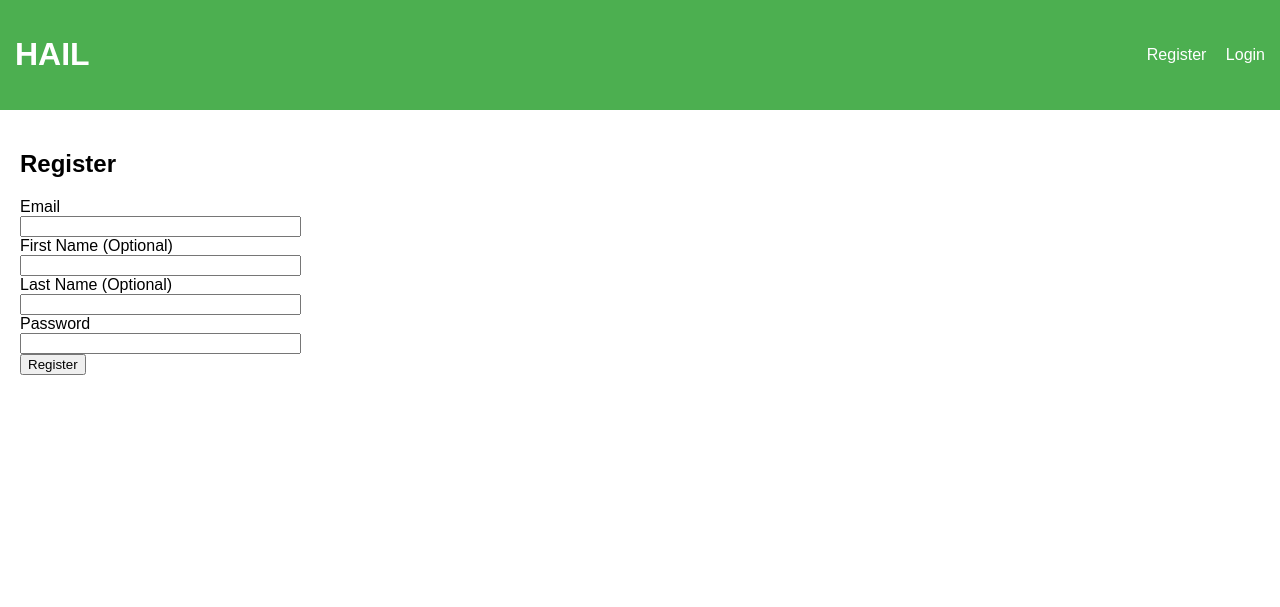
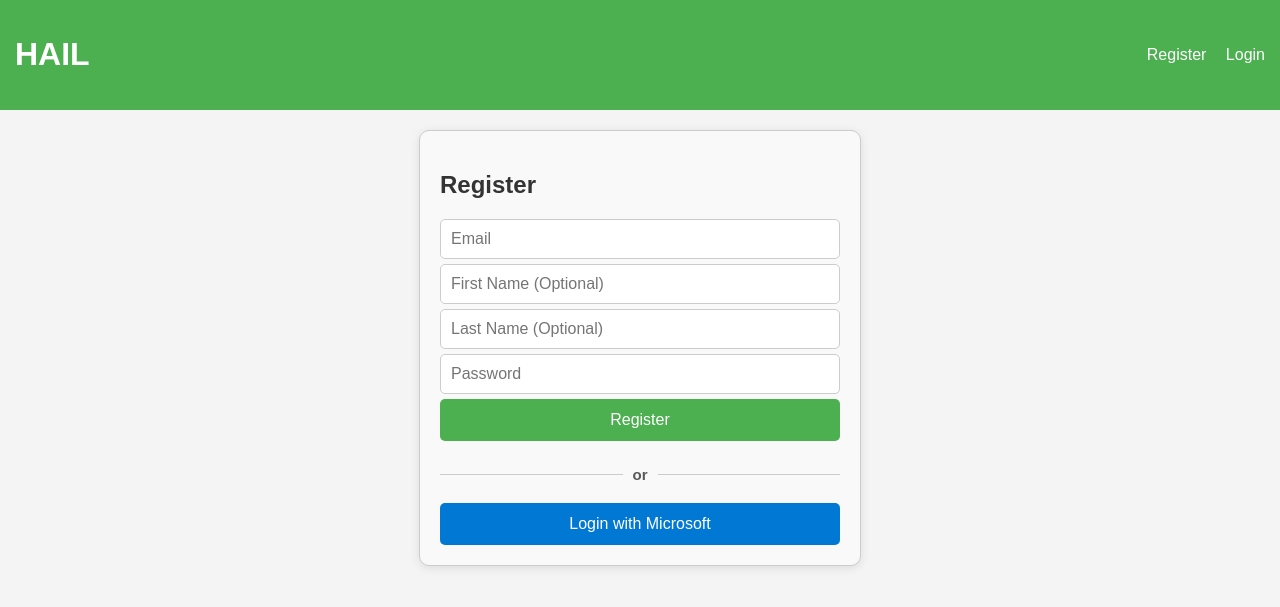
Before and after one commit to cybertron-syed/Hail_App, a Flask app: page /register in a window 1280 px wide. Shown: the top 607 px of the page. Run offline with Flask 3, Linux system fonts and the light colour scheme.

Commit message:
except sso

```diff
--- a/app.py
+++ b/app.py
@@ -1,6 +1,7 @@
 from flask import Flask, render_template, redirect, url_for, request, session, flash
 import boto3
 from botocore.exceptions import ClientError
+import msal
 import os
 from itsdangerous import URLSafeTimedSerializer
 from flask_wtf import FlaskForm
@@ -22,11 +23,12 @@ class RegistrationForm(FlaskForm):
     first_name = StringField('First Name (Optional)')
     last_name = StringField('Last Name (Optional)')
     password = PasswordField('Password', validators=[
-        InputRequired(),
-        Length(min=8, message='Password must be at least 8 characters long.'),
-        Regexp('^(?=.*[A-Za-z])(?=.*\d)[A-Za-z\d]{8,}$',
-               message='Password must contain letters and numbers.')
-    ])
+    InputRequired(),
+    Length(min=8, message='Password must be at least 8 characters long.'),
+    Regexp(r'^(?=.*[A-Za-z])(?=.*\d)', message='Password must contain at least one letter and one number.')
+])
+
+
     submit = SubmitField('Register')
 
 class LoginForm(FlaskForm):
@@ -38,6 +40,16 @@ class VerificationForm(FlaskForm):
     email = StringField('Email', validators=[InputRequired(), Email()])
     code = StringField('Verification Code', validators=[InputRequired()])
     submit = SubmitField('Verify')
+
+def _build_msal_app(cache=None):
+    return msal.ConfidentialClientApplication(
+        MICROSOFT_CLIENT_ID, authority=MICROSOFT_AUTHORITY,
+        client_credential=MICROSOFT_CLIENT_SECRET, token_cache=cache)
+
+def _build_auth_url():
+    msal_app = _build_msal_app()
+    return msal_app.get_authorization_request_url(
+        MICROSOFT_SCOPES, redirect_uri=MICROSOFT_REDIRECT_URI)
 
 @app.route('/')
 def home():
@@ -71,8 +83,8 @@ def send_welcome_email(email):
     subject = "Hi, welcome to HAIL"
     body_text = "Welcome to HAIL! Please verify your email."
     try:
-        response = ses_client.send_email(
-            Source='mailtohshaarikh@gmail.com',
+        response = ses.send_email(
+            Source='mailtoshaarikh@gmail.com',
             Destination={'ToAddresses': [email]},
             Message={
                 'Subject': {'Data': subject},
@@ -80,7 +92,9 @@ def send_welcome_email(email):
             }
         )
     except ClientError as e:
-        print(f"Failed to send email: {e.response['Error']['Message']}")
+        error_message = e.response['Error']['Message']
+        flash(f"Failed to send email: {error_message}", 'danger')
+        print(f"Failed to send email: {error_message}")
 
 @app.route('/verify', methods=['GET', 'POST'])
 def verify():
@@ -118,6 +132,27 @@ def login():
             flash(e.response['Error']['Message'], 'danger')
     return render_template('login.html', form=form)
 
+@app.route('/login/microsoft')
+def login_microsoft():
+    auth_url = _build_auth_url()
+    return redirect(auth_url)
+
+@app.route('/login/microsoft/authorized')
+def authorized_microsoft():
+    if 'code' in request.args:
+        msal_app = _build_msal_app()
+        token_response = msal_app.acquire_token_by_authorization_code(
+            request.args['code'], scopes=MICROSOFT_SCOPES, redirect_uri=MICROSOFT_REDIRECT_URI)
+
+        if 'access_token' in token_response:
+            session['user'] = token_response.get('id_token_claims')
+            flash('Logged in successfully with Microsoft!', 'success')
+            return redirect(url_for('welcome'))
+        else:
+            flash('Microsoft login failed. Please try again.', 'danger')
+            return redirect(url_for('login'))
+    return redirect(url_for('login'))
+
 @app.route('/welcome')
 def welcome():
     if 'user' in session:
--- a/requirements.txt
+++ b/requirements.txt
@@ -1 +1,4 @@
 flask
+msal
+boto3
+flask-wtf
--- a/static/styles.css
+++ b/static/styles.css
@@ -1,7 +1,9 @@
 body {
     font-family: Arial, sans-serif;
+    background-color: #f4f4f4;
     margin: 0;
     padding: 0;
+    color: #333;
 }
 
 header {
@@ -19,8 +21,61 @@ nav a {
     text-decoration: none;
 }
 
+nav a:hover {
+    text-decoration: underline;
+}
+
 main {
     padding: 20px;
+}
+
+.form-container {
+    background-color: white;
+    padding: 30px;
+    border-radius: 8px;
+    box-shadow: 0 2px 10px rgba(0, 0, 0, 0.1);
+    max-width: 400px;
+    margin: 40px auto;
+}
+
+.form-box h2 {
+    margin-bottom: 20px;
+    text-align: center;
+    color: #333;
+}
+
+.form-group {
+    margin-bottom: 20px;
+}
+
+.form-input {
+    width: 100%;
+    padding: 10px;
+    font-size: 16px;
+    border: 1px solid #ccc;
+    border-radius: 5px;
+    box-sizing: border-box;
+}
+
+.form-input:focus {
+    border-color: #4CAF50;
+    outline: none;
+}
+
+.form-button {
+    width: 100%;
+    padding: 12px;
+    background-color: #4CAF50;
+    color: white;
+    border: none;
+    border-radius: 5px;
+    font-size: 16px;
+    cursor: pointer;
+    transition: background-color 0.3s ease;
+}
+
+.form-button:hover {
+    background-color: #45a049;
 }
 
 .flash {
@@ -43,3 +98,90 @@ main {
     background-color: #fff3cd;
     color: #856404;
 }
+
+.form-container {
+    max-width: 400px;
+    margin: 0 auto;
+    padding: 20px;
+    border: 1px solid #ccc;
+    border-radius: 10px;
+    background-color: #f9f9f9;
+}
+
+.form-box {
+    display: flex;
+    flex-direction: column;
+}
+
+.form-group {
+    margin-bottom: 5px;
+}
+
+.form-group label {
+    font-weight: bold;
+}
+
+.form-input {
+    padding: 10px;
+    width: 100%;
+    font-size: 16px;
+    border: 1px solid #ccc;
+    border-radius: 5px;
+}
+
+.form-button {
+    padding: 12px;
+    background-color: #4CAF50;
+    color: white;
+    border: none;
+    border-radius: 5px;
+    font-size: 16px;
+    cursor: pointer;
+}
+
+.form-button:hover {
+    background-color: #45a049;
+}
+
+.sso-button {
+    display: block;
+    background-color: #0078D4;
+    color: white;
+    padding: 12px;
+    text-align: center;
+    border-radius: 5px;
+    text-decoration: none;
+    font-size: 16px;
+    /* margin-top: 5px; */
+    transition: background-color 0.3s ease;
+}
+
+.sso-button:hover {
+    background-color: #005a9e;
+}
+
+.text-center{
+    color: #595959;
+    font-size: 15px;
+    text-align: center;
+}
+
+.hr-lines {
+    display: flex;
+    align-items: center;
+    justify-content: center;
+    margin: 20px 0;
+}
+
+.hr-lines .text-center {
+    margin: 0 10px;
+    font-weight: bold;
+}
+
+.hr-line-left,
+.hr-line-right {
+    flex-grow: 1;
+    border: none;
+    height: 1px;
+    background-color: #ccc;
+}
--- a/templates/base.html
+++ b/templates/base.html
@@ -2,6 +2,7 @@
 <html lang="en">
 <head>
     <meta charset="UTF-8">
+    <meta name="viewport" content="initial-scale = 1.0,maximum-scale = 1.0" />
     <title>HAIL - {% block title %}{% endblock %}</title>
     <link rel="stylesheet" href="{{ url_for('static', filename='styles.css') }}">
 </head>
--- a/templates/register.html
+++ b/templates/register.html
@@ -1,27 +1,32 @@
 {% extends "base.html" %}
 {% block title %}Register{% endblock %}
 {% block content %}
+<div class="form-container">
     <h2>Register</h2>
-<form method="POST">
+    <form method="POST" class="form-box">
         {{ form.hidden_tag() }}
-    <div>
-        {{ form.email.label }}<br>
-        {{ form.email(size=32) }}
+        <div class="form-group">
+            {{ form.email(class_="form-input", size=32, placeholder="Email") }}
         </div>
-    <div>
-        {{ form.first_name.label }}<br>
-        {{ form.first_name(size=32) }}
+        <div class="form-group">
+            {{ form.first_name(class_="form-input", size=32, placeholder="First Name (Optional)") }}
         </div>
-    <div>
-        {{ form.last_name.label }}<br>
-        {{ form.last_name(size=32) }}
+        <div class="form-group">
+            {{ form.last_name(class_="form-input", size=32, placeholder="Last Name (Optional)") }}
         </div>
-    <div>
-        {{ form.password.label }}<br>
-        {{ form.password(size=32) }}
+        <div class="form-group">
+            {{ form.password(class_="form-input", size=32, placeholder="Password") }}
         </div>
-    <div>
-        {{ form.submit() }}
+        <div class="form-group">
+            {{ form.submit(class_="form-button") }}
         </div>
     </form>
+    <div class="hr-lines">
+        <hr class="hr-line-left">
+        <p class="text-center">or</p>
+        <hr class="hr-line-right">
+    </div>
+    <!-- Microsoft SSO Button -->
+    <a href="{{ url_for('login_microsoft') }}" class="sso-button">Login with Microsoft</a>
+</div>
 {% endblock %}
```
Also changed, not shown: templates/login.html (+21 -14 lines), templates/verify.html (+15 -9 lines). Lines whose indentation alone changed are shown as unchanged.
